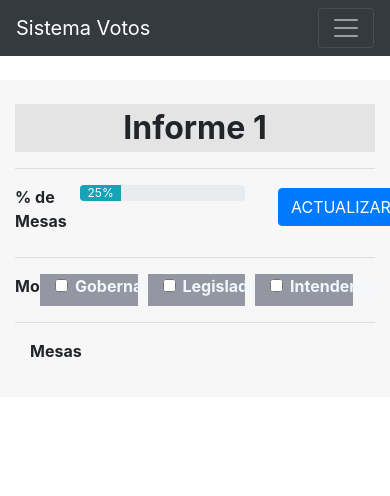
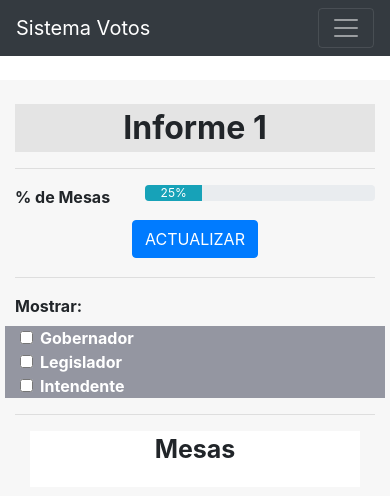
Before and after one commit to ElioGPez/votos-vue, a Vue app: page /informe in a window 390 px wide. Shown: the top 496 px of the page. Built offline with nearby package versions, Linux system fonts and the light colour scheme.

Commit message:
Tablas modificadas en componentes Informe y Usuarios

```diff
--- a/src/views/Informe.vue
+++ b/src/views/Informe.vue
@@ -10,10 +10,10 @@
     <hr>
 
     <div class="row">
-      <div class="col-2">
+      <div class="col-4 col-sm-4 col-md-2">
         <label for>% de Mesas</label>
       </div>
-      <div class="col-6">
+      <div class="col-8 col-sm-8 col-md-6">
         <div class="progress">
           <div
             class="progress-bar bg-info"
@@ -25,7 +25,7 @@
           >25%</div>
         </div>
       </div>
-      <div class="col-4" align="center">
+      <div class="col-12 col-sm-12 col-md-4" align="center">
         <button style="margin:3px;" align="right" class="btn btn-primary">ACTUALIZAR</button>
       </div>
     </div>
@@ -36,27 +36,39 @@
           <label for>Mostrar:</label>
         </div>
       </div>
-      <div id="check" class="col-3 row">
+      <div id="check" class="col-lg-3 col-md-12 row">
         <div class="form-check">
-          <input class="form-check-input" type="checkbox" value id="defaultCheck1"
+          <input
+            class="form-check-input"
+            type="checkbox"
+            value
+            id="defaultCheck1"
             v-model="checkGob"
             @change="gobernadorSelect(event)"
           >
           <label class="form-check-label" for="defaultCheck1">Gobernador</label>
         </div>
       </div>
-      <div id="check" class="col-3 row">
+      <div id="check" class="col-lg-3 col-md-12 row">
         <div class="form-check">
-          <input class="form-check-input" type="checkbox" value id="defaultCheck2"
+          <input
+            class="form-check-input"
+            type="checkbox"
+            value
+            id="defaultCheck2"
             v-model="checkLeg"
             @change="legisladorSelect(event)"
           >
           <label class="form-check-label" for="defaultCheck2">Legislador</label>
         </div>
       </div>
-      <div id="check" class="col-3 row">
+      <div id="check" class="col-lg-3 col-md-12 row">
         <div class="form-check">
-          <input class="form-check-input" type="checkbox" value id="defaultCheck3"
+          <input
+            class="form-check-input"
+            type="checkbox"
+            value
+            id="defaultCheck3"
             v-model="checkInt"
             @change="IntendenteSelect(event)"
           >
@@ -66,15 +78,12 @@
     </div>
     <hr>
     <!-- Tabla Gobernador -->
-      <div
-
-      class="container"
-      :id="gobernador"
-      >
+    <div class="container" :id="gobernador">
       <fieldset>
-            <label for="">Gobernador</label>
-          <div class>
-            <table class="table table-striped">
+        <div>
+          <label for>Gobernador</label>
+        </div>        <div class>
+          <table class="table">
             <thead class="thead-dark">
               <tr>
                 <th>Partido</th>
@@ -107,17 +116,15 @@
           </table>
         </div>
       </fieldset>
+      <hr>
     </div>
     <!-- Tabla Legislador -->
-      <div
-
-      class="container"
-      :id="legislador"
-      >
+    <div class="container" :id="legislador">
       <fieldset>
-            <label for="">Legislador</label>
-          <div class>
-            <table class="table table-striped">
+        <div>
+          <label for>Legislador</label>
+        </div>        <div class>
+          <table class="table">
             <thead class="thead-dark">
               <tr>
                 <th>Partido</th>
@@ -150,18 +157,17 @@
           </table>
         </div>
       </fieldset>
+      <hr>
     </div>
     <!-- Tabla Intendente -->
 
-                <div
-
-      class="container"
-      :id="legislador"
-      >
+    <div class="container" :id="intendente">
       <fieldset>
-            <label for="">Legislador</label>
+        <div>
+          <label for>Intendente</label>
+        </div>
         <div class>
-            <table class="table table-striped">
+          <table class="table">
             <thead class="thead-dark">
               <tr>
                 <th>Partido</th>
@@ -194,14 +200,14 @@
           </table>
         </div>
       </fieldset>
+      <hr>
     </div>
     <!-- Tabla Intendente -->
-      <div
-
-      class="container"
-      >
+    <div class="container">
       <fieldset>
-            <label for="">Mesas</label>
+        <div>
+          <label for>Mesas</label>
+        </div>
         <div class>
           <table class="table table-striped">
             <thead class="thead-dark">
@@ -217,14 +223,12 @@
               </tr>
             </thead>
             <tbody>
-                <tr>
-
-                </tr>
-
+              <tr></tr>
             </tbody>
           </table>
         </div>
       </fieldset>
+      <br>
     </div>
   </div>
 </template>
@@ -233,36 +237,36 @@
 export default {
   data() {
     return {
-        gobernador: 'gob',
-        legislador: 'leg',
-        intendente: 'int',
-        checkGob : false,
-        checkLeg : false,
-        checkInt : false
+      gobernador: "gob",
+      legislador: "leg",
+      intendente: "int",
+      checkGob: false,
+      checkLeg: false,
+      checkInt: false
     };
   },
   methods: {
-      gobernadorSelect(event){
-          if(this.checkGob){
-              this.gobernador = '';
-          }else{
-              this.gobernador = 'gob';
+    gobernadorSelect(event) {
+      if (this.checkGob) {
+        this.gobernador = "";
+      } else {
+        this.gobernador = "gob";
       }
     },
-      legisladorSelect(event){
-          if(this.checkLeg){
-              this.legislador = '';
-          }else{
-              this.legislador = 'leg';
+    legisladorSelect(event) {
+      if (this.checkLeg) {
+        this.legislador = "";
+      } else {
+        this.legislador = "leg";
       }
     },
-      IntendenteSelect(event){
-          if(this.checkInt){
-              this.intendente = '';
-          }else{
-              this.intendente = 'int';
+    IntendenteSelect(event) {
+      if (this.checkInt) {
+        this.intendente = "";
+      } else {
+        this.intendente = "int";
       }
-      },
+    }
   }
 };
 </script>
@@ -272,7 +276,7 @@ export default {
   background-color: rgb(148, 150, 161);
   margin-right: 5px;
   margin-left: 5px;
-        color: aliceblue;
+  color: white;
 }
 #gob {
   display: none;
@@ -283,4 +287,48 @@ export default {
 #int {
   display: none;
 }
+  fieldset div label{
+      font-size: 25px;
+
+  }
+  fieldset div {
+    background-color: white;
+    font-size: 16px;
+    text-align: center;
+  }
+@media screen and (max-width: 760px) {
+  fieldset div {
+    background-color: white;
+    font-size: 20px;
+    text-align: center;
+  }
+  table tr {
+    margin-bottom: 10px;
+    display: block;
+    background-color: rgb(243, 243, 243);
+
+  }
+  table td {
+    display: block;
+    text-align: right;
+    font-size: 16px;
+  }
+
+  table td:last-child {
+    border-bottom: 0;
+  }
+  table td::before {
+    content: attr(data-label);
+    float: left;
+    font-weight: 600;
+  }
+  table thead {
+    display: none;
+  }
+  .title {
+    background-color: rgb(231, 231, 231);
+
+    font-weight: bold;
+  }
+}
 </style>
--- a/src/views/Usuarios.vue
+++ b/src/views/Usuarios.vue
@@ -21,7 +21,7 @@
       <div class="container">
         <fieldset>
           <div class>
-            <table class="table table-striped">
+            <table class="table">
               <thead class="thead-dark">
                 <tr>
                   <th>Nombre</th>
@@ -171,7 +171,11 @@ input:focus {
 .table tr {
   text-align: center;
 }
-@media screen and (max-width: 480px) {
+  fieldset div {
+    background-color: white;
+    text-align: center;
+  }
+@media screen and (max-width: 760px) {
   table tr {
     margin-bottom: 10px;
     display: block;
```
Lines whose indentation alone changed are shown as unchanged.
